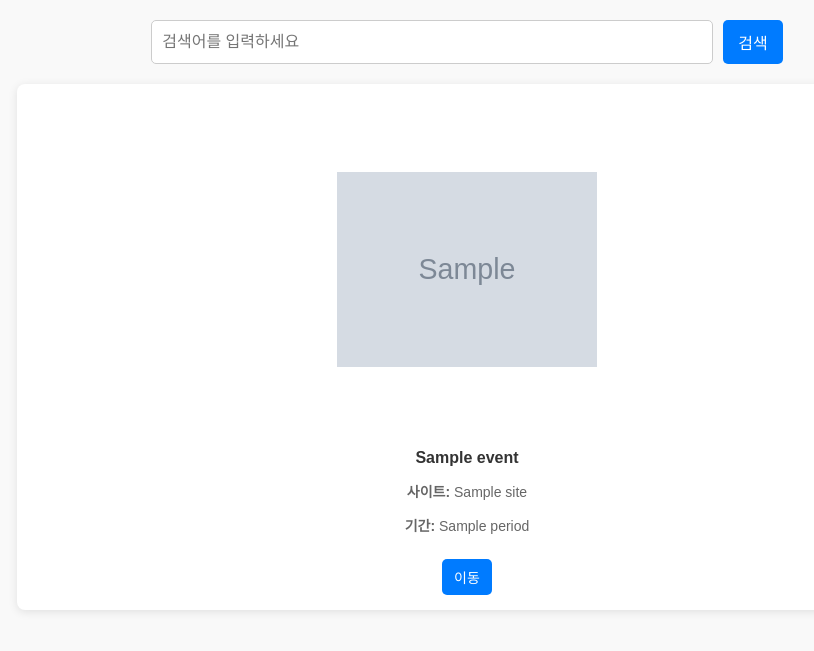
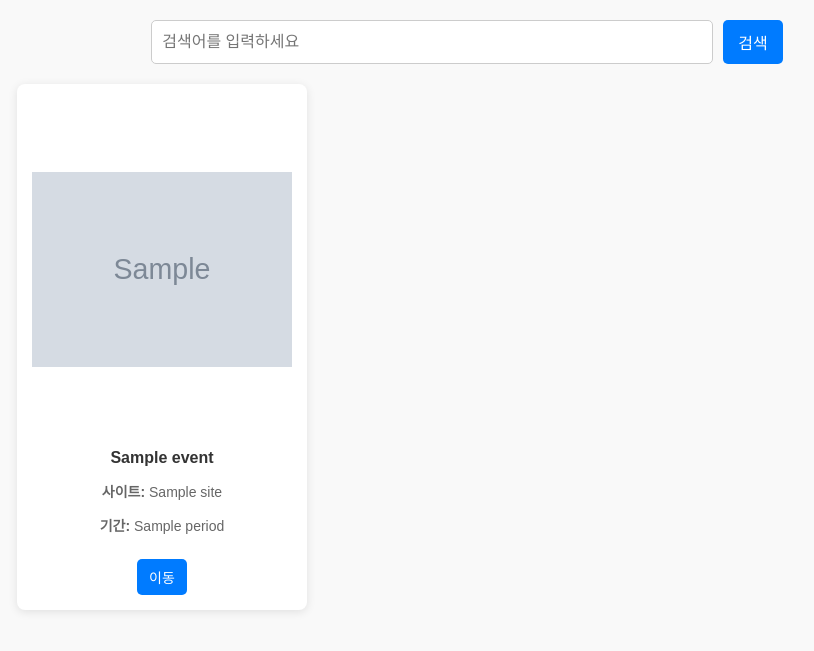
Before and after one commit to dantae923/bookevent-crawling, a Flask app: template templates/index.html in a window 1280 px wide. Shown: the part 60-711 px from the top of the page, without its empty margins (173-987 px from the left). Run offline with Flask 3, Linux system fonts and the light colour scheme; the template is opened without the code that fills it: most values are stand-ins (such as "Sample title", 1, 10 or a date in 2020); grey boxes marked "Sample" are stand-in pictures.

Commit message:
카드 정렬 개선

```diff
--- a/templates/index.html
+++ b/templates/index.html
@@ -63,11 +63,13 @@
         /* ✅ 카드형 UI 스타일 */
         .results-grid {
             display: grid;
-            grid-template-columns: repeat(auto-fit, minmax(250px, 1fr));
+            grid-template-columns: repeat(3, 1fr); /* 한 줄에 3개씩 고정 */
             gap: 15px;
             margin-top: 20px;
+            justify-items: center; /* 중앙 정렬 */
         }
         .result-card {
+            width: 260px; /* 카드 크기 고정 */
             background: white;
             border-radius: 8px;
             padding: 15px;
@@ -75,6 +77,7 @@
             text-align: center;
             transition: transform 0.2s;
         }
+
         .result-card:hover {
             transform: translateY(-5px);
         }
```
